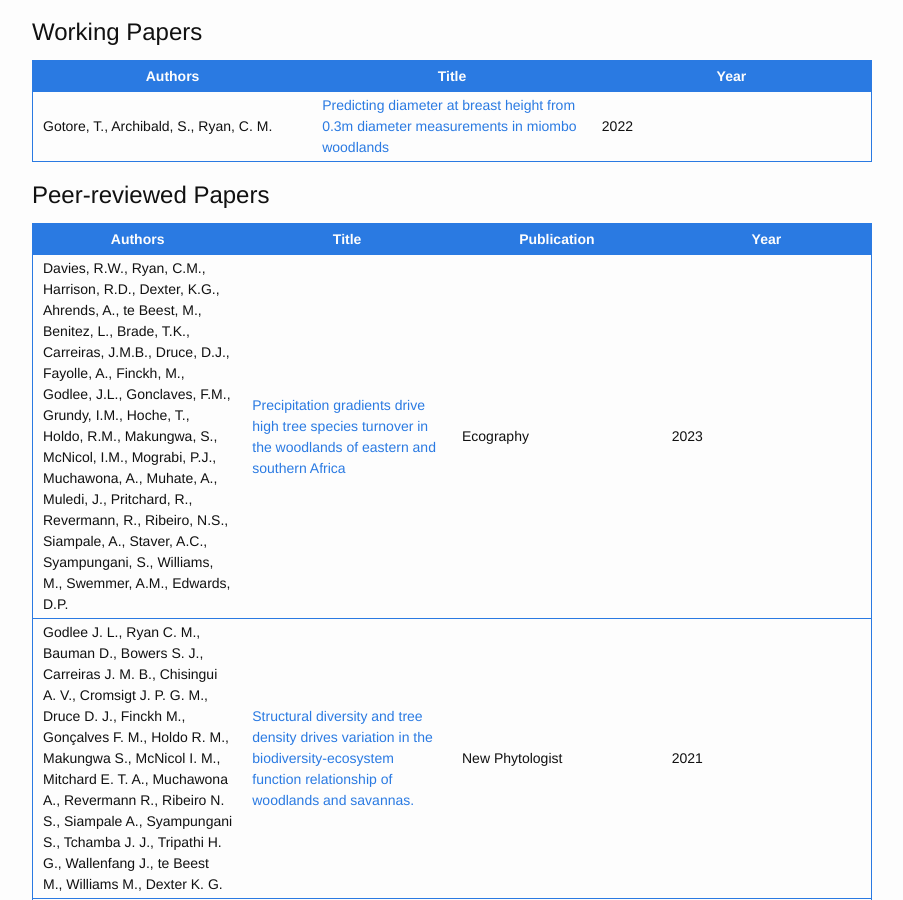
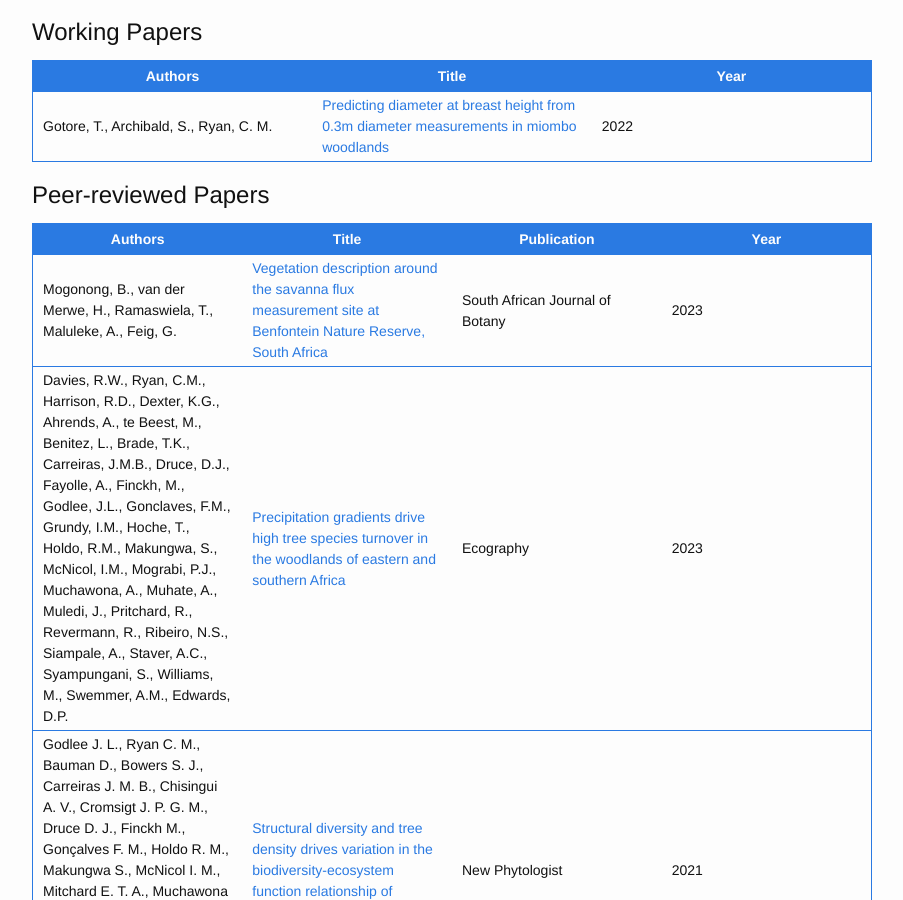
Before and after one commit to seosaw/seosaw.github.io, a Jekyll site: the page built from publications.md, in a window 1280 px wide and 900 px high, scrolled down 368 px. Shown: the whole window, without its empty margins (188-1091 px from the left). Built offline with Jekyll 4.4.1, drawn with Linux system fonts in a browser that asks for light colours; nearby versions of some CDN libraries; our own code applies the rules of GitHub Pages for plain Markdown files.

Commit message:
added Mogonong et al 2023 to publications

```diff
--- a/publications.md
+++ b/publications.md
@@ -39,13 +39,21 @@ SEOSAW partnership. (2021). A network to understand the changing socio‐ecology
     	 </tr>
     </thead>
     <tbody id='tableBody'>
+        <tr>
+     <td>Mogonong, B., van der Merwe, H., Ramaswiela, T., Maluleke, A., Feig, G.</td>
+     <td><a href="https://doi.org/10.1016/j.sajb.2023.09.010" target="_blank">Vegetation description around the savanna flux measurement site at Benfontein Nature Reserve, South Africa
+</a></td>
+     <td>South African Journal of Botany</td>
+     <td>2023</td>
+    </tr>
     <tr>
      <td>Davies, R.W., Ryan, C.M., Harrison, R.D., Dexter, K.G., Ahrends, A., te Beest, M., Benitez, L., Brade, T.K., Carreiras, J.M.B.,  Druce, D.J., Fayolle, A., Finckh, M., Godlee, J.L., Gonclaves, F.M., Grundy, I.M., Hoche, T., Holdo, R.M., Makungwa, S., McNicol, I.M., Mograbi, P.J., Muchawona, A., Muhate, A., Muledi, J., Pritchard, R., Revermann, R., Ribeiro, N.S., Siampale, A., Staver, A.C., Syampungani, S., Williams, M., Swemmer, A.M., Edwards, D.P.</td>
      <td><a href="http://doi.org/10.1111/ecog.06720" target="_blank">Precipitation gradients drive high tree species turnover in the woodlands of eastern and southern Africa
 </a></td>
      <td>Ecography</td>
      <td>2023</td>
-    </tr><tr>
+    </tr>
+    <tr>
      <td>Godlee J. L., Ryan C. M., Bauman D., Bowers S. J., Carreiras J. M. B., Chisingui A. V., Cromsigt J. P. G. M., Druce D. J., Finckh M., Gonçalves F. M., Holdo R. M., Makungwa S., McNicol I. M., Mitchard E. T. A., Muchawona A., Revermann R., Ribeiro N. S., Siampale A., Syampungani S., Tchamba J. J., Tripathi H. G., Wallenfang J., te Beest M., Williams M., Dexter K. G.</td>
      <td><a href="https://doi.org/10.1111/nph.17639" target="_blank">Structural diversity and tree density drives variation in the biodiversity-ecosystem function relationship of woodlands and savannas.</a></td>
      <td>New Phytologist</td>
```
